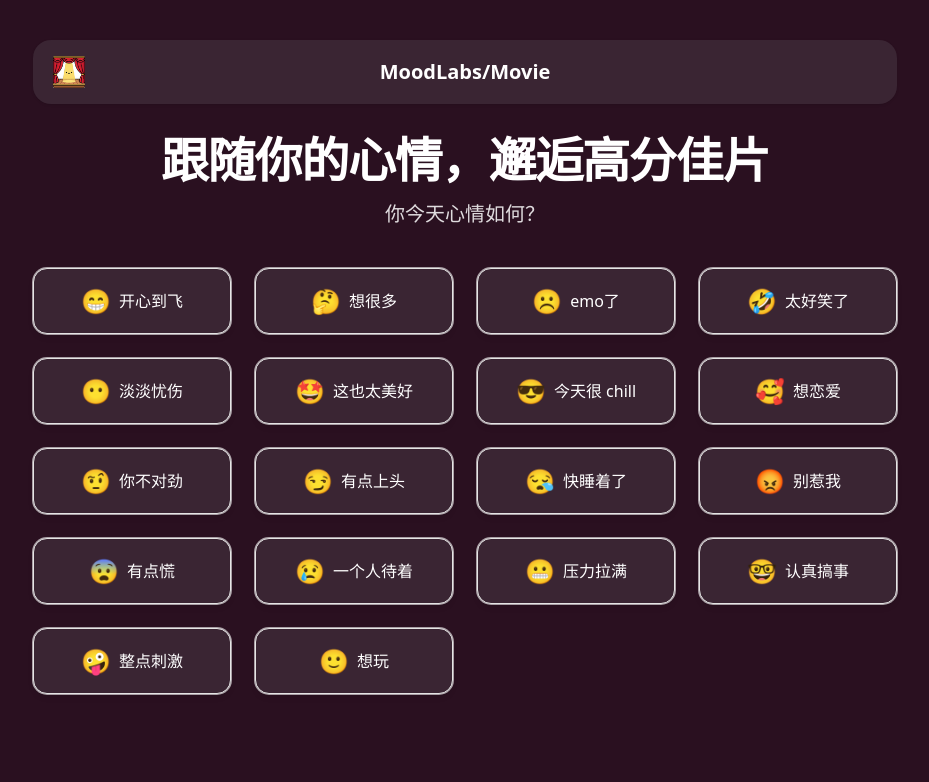
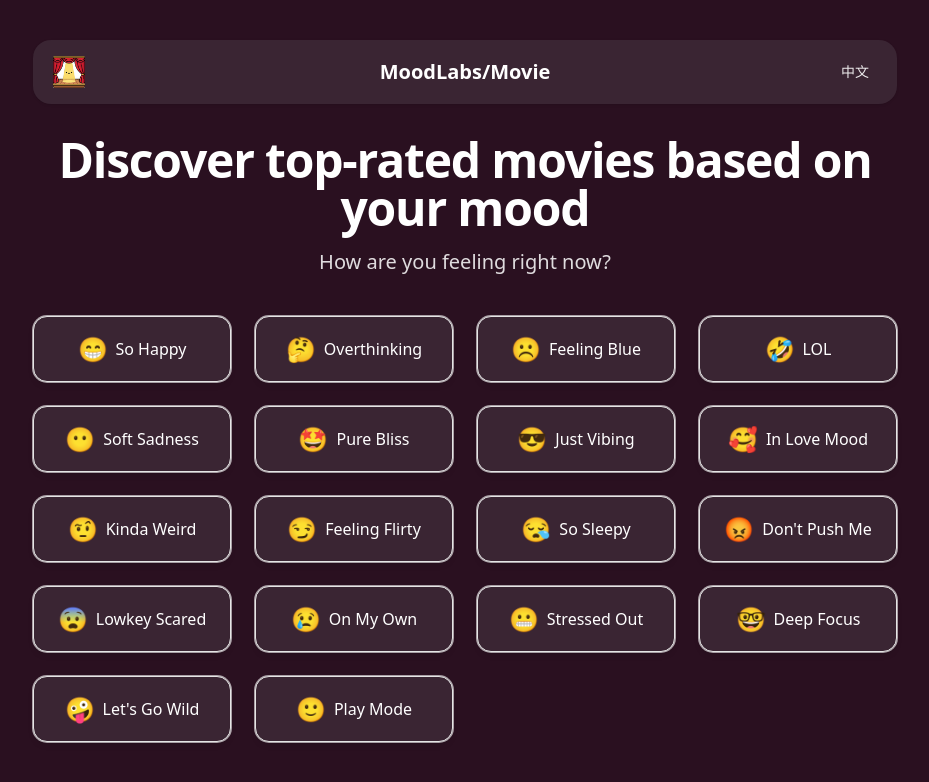
Before and after one commit to HenryYangs/mood-labs, a Next.js app: page /movie in a window 1280 px wide. Shown: the top 782 px of the page, without its empty margins (175-1104 px from the left). Built offline with nearby package versions, Linux system fonts and the light colour scheme.

Commit message:
:sparkles: introduce i18n

```diff
--- a/app/globals.css
+++ b/app/globals.css
@@ -4,10 +4,6 @@
 @plugin "tailwindcss-animate";
 
 @custom-variant dark (&:is(.dark *));
-
-@tailwind base;
-@tailwind components;
-@tailwind utilities;
 
 :root {
   color-scheme: light;
--- /dev/null
+++ b/app/i18n/language-context.tsx
@@ -0,0 +1,56 @@
+"use client";
+
+import { createContext, useContext, useEffect, useMemo, useState } from "react";
+
+export type Language = "en" | "zh";
+
+type LanguageContextValue = {
+  language: Language;
+  setLanguage: (language: Language) => void;
+};
+
+const LanguageContext = createContext<LanguageContextValue | null>(null);
+
+type LanguageProviderProps = {
+  children: React.ReactNode;
+};
+
+const LANGUAGE_STORAGE_KEY = "mood-labs-language";
+
+export function LanguageProvider({ children }: LanguageProviderProps): React.JSX.Element {
+  const [language, setLanguage] = useState<Language>("en");
+
+  useEffect(() => {
+    const storedLanguage = window.localStorage.getItem(LANGUAGE_STORAGE_KEY);
+    if (storedLanguage === "zh" || storedLanguage === "en") {
+      setLanguage(storedLanguage);
+      return;
+    }
+
+    // Fallback to English when browser language is unavailable.
+    const browserLanguage = window.navigator?.language;
+    if (!browserLanguage) {
+      setLanguage("en");
+      return;
+    }
+    setLanguage(browserLanguage.toLowerCase().startsWith("zh") ? "zh" : "en");
+  }, []);
+
+  const value = useMemo(
+    () => ({
+      language,
+      setLanguage
+    }),
+    [language]
+  );
+
+  return <LanguageContext.Provider value={value}>{children}</LanguageContext.Provider>;
+}
+
+export function useLanguage(): LanguageContextValue {
+  const context = useContext(LanguageContext);
+  if (!context) {
+    throw new Error("useLanguage must be used within LanguageProvider");
+  }
+  return context;
+}
--- a/app/layout.tsx
+++ b/app/layout.tsx
@@ -1,5 +1,6 @@
 import type { Metadata } from "next";
 import "./globals.css";
+import Providers from "./providers";
 
 export const metadata: Metadata = {
   title: "Mood Labs",
@@ -13,7 +14,9 @@ type RootLayoutProps = {
 export default function RootLayout({ children }: RootLayoutProps): React.JSX.Element {
   return (
     <html lang="zh-CN">
-      <body>{children}</body>
+      <body>
+        <Providers>{children}</Providers>
+      </body>
     </html>
   );
 }
--- a/app/movie/[mood]/page.tsx
+++ b/app/movie/[mood]/page.tsx
@@ -2,6 +2,8 @@
 
 import MovieCard from "@/components/MovieCard";
 import MovieHeader from "@/components/MovieHeader";
+import { useLanguage } from "@/app/i18n/language-context";
+import { moodLabelsEn } from "@/lib/moodLabelsEn";
 import { Badge } from "@/components/ui/badge";
 import { Skeleton } from "@/components/ui/skeleton";
 import type { Movie, RecommendResponse } from "@/types/movie";
@@ -18,6 +20,7 @@ function isMood(input: string | null): input is Mood {
 }
 
 export default function MovieResultPage(): React.JSX.Element {
+  const { language } = useLanguage();
   const params = useParams<{ mood?: string }>();
   const routeMood = params?.mood ?? null;
 
@@ -56,7 +59,11 @@ export default function MovieResultPage(): React.JSX.Element {
 
       if (!response.ok) {
         if (!append) {
-          setError("推荐服务暂时不可用，请稍后再试。");
+          setError(
+            language === "zh"
+              ? "推荐服务暂时不可用，请稍后再试。"
+              : "Recommendation service is unavailable. Please try again later."
+          );
         }
         return;
       }
@@ -65,7 +72,11 @@ export default function MovieResultPage(): React.JSX.Element {
       const parsedMovies = normalizeMovies(payload);
       if (!parsedMovies.length) {
         if (!append) {
-          setError("暂无推荐结果，请稍后再试。");
+          setError(
+            language === "zh"
+              ? "暂无推荐结果，请稍后再试。"
+              : "No recommendations found. Please try again later."
+          );
         }
         return;
       }
@@ -78,7 +89,11 @@ export default function MovieResultPage(): React.JSX.Element {
       }
     } catch (_error) {
       if (!append) {
-        setError("请求失败，请检查网络后重试。");
+        setError(
+          language === "zh"
+            ? "请求失败，请检查网络后重试。"
+            : "Request failed. Please check your network and try again."
+        );
       }
     } finally {
       if (append) {
@@ -96,7 +111,11 @@ export default function MovieResultPage(): React.JSX.Element {
     hasInitializedRef.current = true;
 
     if (!isMood(routeMood)) {
-      setError("心情参数无效，请返回重新选择。");
+      setError(
+        language === "zh"
+          ? "心情参数无效，请返回重新选择。"
+          : "Invalid mood parameter. Please go back and choose again."
+      );
       setLoading(false);
       return;
     }
@@ -110,7 +129,9 @@ export default function MovieResultPage(): React.JSX.Element {
     ? moodLabels.find((item) => item.mood === routeMood)
     : null;
   const headerTitle = headerMoodLabel
-    ? `感觉 ${headerMoodLabel.emoji} ${headerMoodLabel.label}`
+    ? language === "zh"
+      ? `感觉 ${headerMoodLabel.emoji} ${headerMoodLabel.label}`
+      : `Feeling ${headerMoodLabel.emoji} ${moodLabelsEn[headerMoodLabel.mood]}`
     : "MoodLabs/Movie";
 
   const showPrevMovie = (): void => {
--- a/app/movie/page.tsx
+++ b/app/movie/page.tsx
@@ -2,11 +2,14 @@
 
 import MoodCard from "@/components/MoodCard";
 import MovieHeader from "@/components/MovieHeader";
+import { useLanguage } from "@/app/i18n/language-context";
+import { moodLabelsEn } from "@/lib/moodLabelsEn";
 import { moodLabels, type Mood } from "@/types/mood";
 import { useRouter } from "next/navigation";
 import "./theme.css";
 
 export default function MoviePage(): React.JSX.Element {
+  const { language } = useLanguage();
   const router = useRouter();
 
   const onSelectMood = (mood: Mood): void => {
@@ -20,10 +23,14 @@ export default function MoviePage(): React.JSX.Element {
       <section className="relative">
         <div className="text-center mb-10">
           <h1 className="mb-4 text-4xl font-bold tracking-tight text-white md:text-5xl nunito">
-            跟随你的心情，邂逅高分佳片
+            {language === "zh"
+              ? "跟随你的心情，邂逅高分佳片"
+              : "Discover top-rated movies based on your mood"}
           </h1>
           <p className="text-xl text-white/85">
-            你今天心情如何？
+            {language === "zh"
+              ? "你今天心情如何？"
+              : "How are you feeling right now?"}
           </p>
         </div>
 
@@ -35,6 +42,9 @@ export default function MoviePage(): React.JSX.Element {
                 option={option}
                 selected={false}
                 onSelect={onSelectMood}
+                displayLabel={
+                  language === "zh" ? option.label : moodLabelsEn[option.mood]
+                }
               />
             ))}
           </div>
--- /dev/null
+++ b/app/providers.tsx
@@ -0,0 +1,11 @@
+"use client";
+
+import { LanguageProvider } from "./i18n/language-context";
+
+type ProvidersProps = {
+  children: React.ReactNode;
+};
+
+export default function Providers({ children }: ProvidersProps): React.JSX.Element {
+  return <LanguageProvider>{children}</LanguageProvider>;
+}
--- a/components/MoodCard.tsx
+++ b/components/MoodCard.tsx
@@ -6,9 +6,15 @@ type MoodCardProps = {
   option: MoodLabel;
   selected: boolean;
   onSelect: (mood: MoodLabel["mood"]) => void;
+  displayLabel?: string;
 };
 
-export default function MoodCard({ option, selected, onSelect }: MoodCardProps): React.JSX.Element {
+export default function MoodCard({
+  option,
+  selected,
+  onSelect,
+  displayLabel
+}: MoodCardProps): React.JSX.Element {
   const glowClassByMood: Record<MoodLabel["mood"], string> = {
     happy: "shadow-amber-200/70",
     sad: "shadow-blue-200/70",
@@ -35,7 +41,7 @@ export default function MoodCard({ option, selected, onSelect }: MoodCardProps):
         <CardContent className="flex items-center justify-center gap-2 p-5 text-center">
           <p className="text-2xl leading-none">{option.emoji}</p>
           <p className="whitespace-nowrap text-base font-medium text-white">
-            {option.label}
+            {displayLabel ?? option.label}
           </p>
         </CardContent>
       </Card>
--- a/components/MovieCard.tsx
+++ b/components/MovieCard.tsx
@@ -1,4 +1,5 @@
 import { useRef, useState } from "react";
+import { useLanguage } from "@/app/i18n/language-context";
 import type { Movie } from "@/types/movie";
 import { Badge } from "@/components/ui/badge";
 import { Button } from "@/components/ui/button";
@@ -43,9 +44,11 @@ export default function MovieCard({
   disablePrev,
   disableNext
 }: MovieCardProps): React.JSX.Element {
+  const { language } = useLanguage();
   const embedUrl = getYoutubeEmbedUrl(movie.source?.url);
   const displayRating = movie.source?.rating ?? movie.rating ?? "N/A";
-  const displayDuration = movie.duration ? `${movie.duration} min` : "N/A";
+  const displayDuration =
+    movie.duration ? `${movie.duration} ${language === "zh" ? "分钟" : "min"}` : "N/A";
   const displayDate = movie.date ?? (movie.year ? String(movie.year) : "N/A");
   const [tooltipVisible, setTooltipVisible] = useState<boolean>(false);
   const tooltipRef = useRef<HTMLDivElement | null>(null);
@@ -61,9 +64,9 @@ export default function MovieCard({
   const handleCopyTitle = async (): Promise<void> => {
     try {
       await navigator.clipboard.writeText(movie.title);
-      window.alert("复制成功");
+      window.alert(language === "zh" ? "复制成功" : "Copied");
     } catch {
-      window.alert("复制失败，请重试");
+      window.alert(language === "zh" ? "复制失败，请重试" : "Copy failed, please try again.");
     }
   };
 
@@ -100,9 +103,9 @@ export default function MovieCard({
             {movie.title}
           </h2>
           <div className="space-y-1 text-sm text-white/85">
-            <p>上映时间: {displayDate}</p>
-            <p>时长: {displayDuration}</p>
-            <p>评分: {displayRating}</p>
+            <p>{language === "zh" ? "上映时间" : "Release"}: {displayDate}</p>
+            <p>{language === "zh" ? "时长" : "Duration"}: {displayDuration}</p>
+            <p>{language === "zh" ? "评分" : "Rating"}: {displayRating}</p>
           </div>
         </div>
 
@@ -132,7 +135,7 @@ export default function MovieCard({
             disabled={disablePrev}
             className="h-12 cursor-pointer rounded-xl bg-linear-to-r from-[#b13a47] to-[#c9464f] px-6 text-base text-white shadow-sm transition-all duration-300 hover:bg-linear-to-r hover:from-[#ff0030] hover:to-[#ff1a3d] hover:text-white disabled:cursor-not-allowed disabled:opacity-50"
           >
-            上一部
+            {language === "zh" ? "上一部" : "Previous"}
           </Button>
 
           <Button
@@ -140,7 +143,7 @@ export default function MovieCard({
             disabled={disableNext}
             className="h-12 cursor-pointer rounded-xl bg-linear-to-r from-[#b13a47] to-[#c9464f] px-6 text-base text-white shadow-sm transition-all duration-300 hover:bg-linear-to-r hover:from-[#ff0030] hover:to-[#ff1a3d] hover:text-white disabled:cursor-not-allowed disabled:opacity-50"
           >
-            下一部
+            {language === "zh" ? "下一部" : "Next"}
           </Button>
         </div>
       </div>
@@ -150,7 +153,7 @@ export default function MovieCard({
           ref={tooltipRef}
           className="pointer-events-none fixed z-50 -translate-x-1/2 -translate-y-full rounded-md bg-zinc-900 px-2 py-1 text-xs text-white shadow-md"
         >
-          点击复制电影标题
+          {language === "zh" ? "点击复制电影标题" : "Click to copy movie title"}
         </div>
       ) : null}
     </div>
--- a/components/MovieHeader.tsx
+++ b/components/MovieHeader.tsx
@@ -4,6 +4,7 @@ import Image from "next/image";
 import Link from "next/link";
 import logo from "@/app/assets/images/logo-movie.png";
 import { Button } from "@/components/ui/button";
+import { useLanguage } from "@/app/i18n/language-context";
 import { moodLabels } from "@/types/mood";
 import { useEffect, useMemo, useState } from "react";
 
@@ -16,8 +17,10 @@ export default function MovieHeader({
   showChangeMoodButton = false,
   title = "MoodLabs/Movie"
 }: MovieHeaderProps): React.JSX.Element {
+  const { language } = useLanguage();
   const moodEmojis = useMemo(() => moodLabels.map((item) => item.emoji), []);
   const [emojiIndex, setEmojiIndex] = useState<number>(0);
+  const changeMoodLabel = language === "zh" ? "修改心情" : "Edit mood";
 
   useEffect(() => {
     if (!showChangeMoodButton || moodEmojis.length <= 1) {
@@ -42,28 +45,47 @@ export default function MovieHeader({
     };
   }, [showChangeMoodButton, moodEmojis.length]);
 
+  const handleToggleLanguage = (): void => {
+    const nextLanguage = language === "zh" ? "en" : "zh";
+    window.localStorage.setItem("mood-labs-language", nextLanguage);
+    window.location.reload();
+  };
+
   return (
-    <header className="relative mb-8 h-16 rounded-2xl bg-(--movie-surface) px-5 shadow-sm backdrop-blur-sm">
-      <span className="absolute left-5 top-1/2 -translate-y-1/2 text-2xl">
+    <header className="mb-8 flex h-16 items-center rounded-2xl bg-(--movie-surface) px-5 shadow-sm backdrop-blur-sm">
+      <div className="flex flex-1 items-center">
         <Image src={logo} alt="MoodLabs" width={32} height={32} />
-      </span>
-      <div className="absolute inset-0 flex items-center justify-center text-center">
+      </div>
+
+      <div className="flex items-center justify-center px-2 text-center">
         <span className="text-xl font-semibold text-white">{title}</span>
       </div>
+
+      <div className="flex flex-1 items-center justify-end gap-2">
         {showChangeMoodButton ? (
           <Button
             asChild
             size="sm"
-          className="absolute right-5 top-1/2 h-12 -translate-y-1/2 rounded-xl bg-linear-to-r from-[#b13a47] to-[#c9464f] px-6 text-base text-white shadow-sm transition-all duration-300 hover:bg-linear-to-r hover:from-[#ff0030] hover:to-[#ff1a3d] hover:text-white"
+            className="h-12 rounded-xl bg-linear-to-r from-[#b13a47] to-[#c9464f] px-6 text-base text-white shadow-sm transition-all duration-300 hover:bg-linear-to-r hover:from-[#ff0030] hover:to-[#ff1a3d] hover:text-white"
           >
             <Link href="/movie" className="inline-flex items-center gap-2">
               <span className="inline-flex w-5 items-center justify-center">
                 {moodEmojis[emojiIndex] ?? "🙂"}
               </span>
-            <span>修改心情</span>
+              <span>{changeMoodLabel}</span>
             </Link>
           </Button>
         ) : null}
+
+        <button
+          type="button"
+          onClick={handleToggleLanguage}
+          className="cursor-pointer bg-transparent p-2 text-sm font-medium text-white opacity-90 transition-opacity hover:opacity-100"
+        >
+          {language === "zh" ? "En" : "中文"}
+        </button>
+
+      </div>
     </header>
   );
 }
--- /dev/null
+++ b/lib/moodLabelsEn.ts
@@ -0,0 +1,22 @@
+import type { Mood } from "@/types/mood";
+
+export const moodLabelsEn: Record<Mood, string> = {
+  cheerful: "So Happy",
+  reflective: "Overthinking",
+  gloomy: "Feeling Blue",
+  humorous: "LOL",
+  melancholy: "Soft Sadness",
+  idyllic: "Pure Bliss",
+  chill: "Just Vibing",
+  romantic: "In Love Mood",
+  weird: "Kinda Weird",
+  horny: "Feeling Flirty",
+  sleepy: "So Sleepy",
+  angry: "Don't Push Me",
+  fearful: "Lowkey Scared",
+  lonely: "On My Own",
+  tense: "Stressed Out",
+  thoughtful: "Deep Focus",
+  "thrill-seeking": "Let's Go Wild",
+  playful: "Play Mode"
+};
```
Also changed, not shown: tailwind.config.ts (+1 -7 lines). Lines whose indentation alone changed are shown as unchanged.
